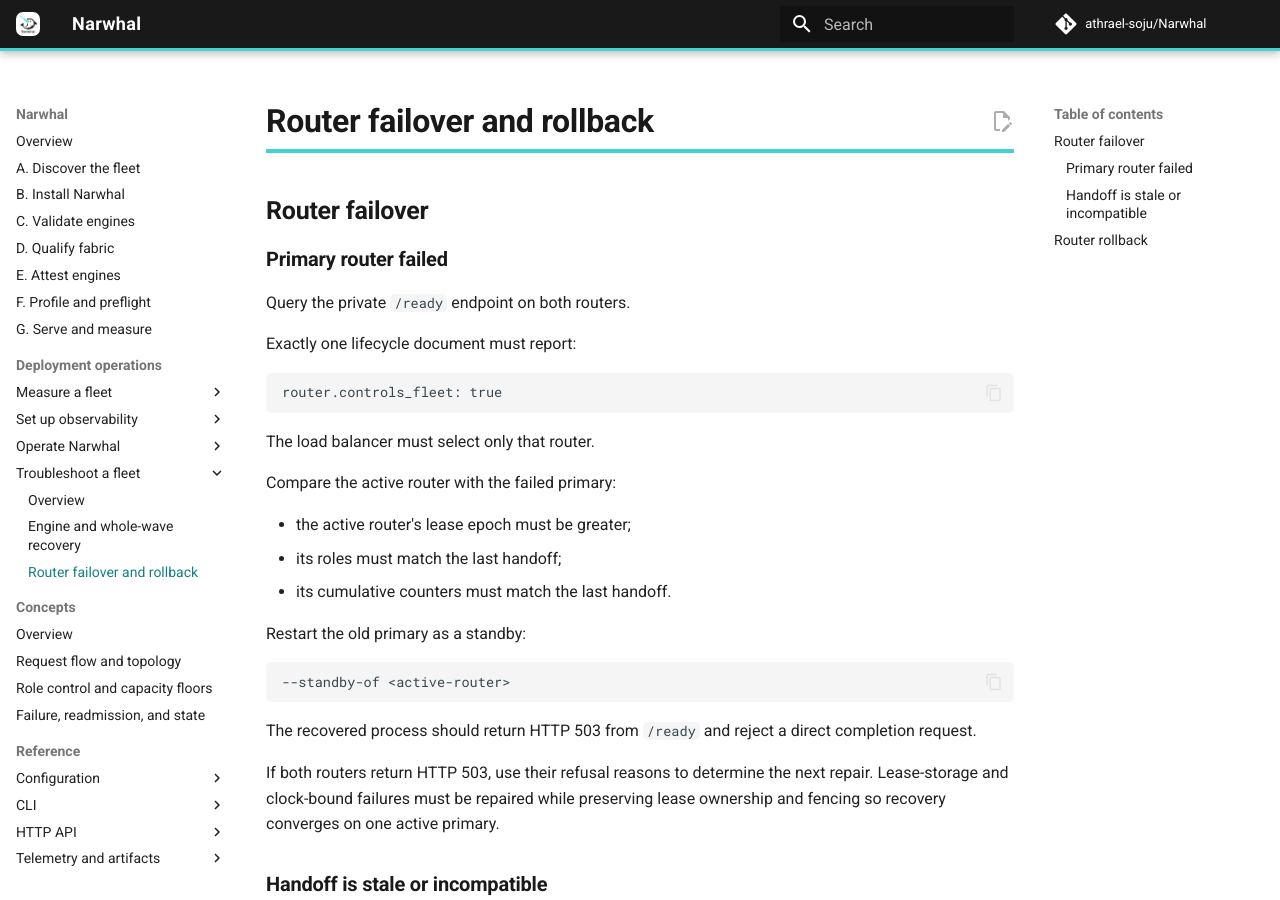
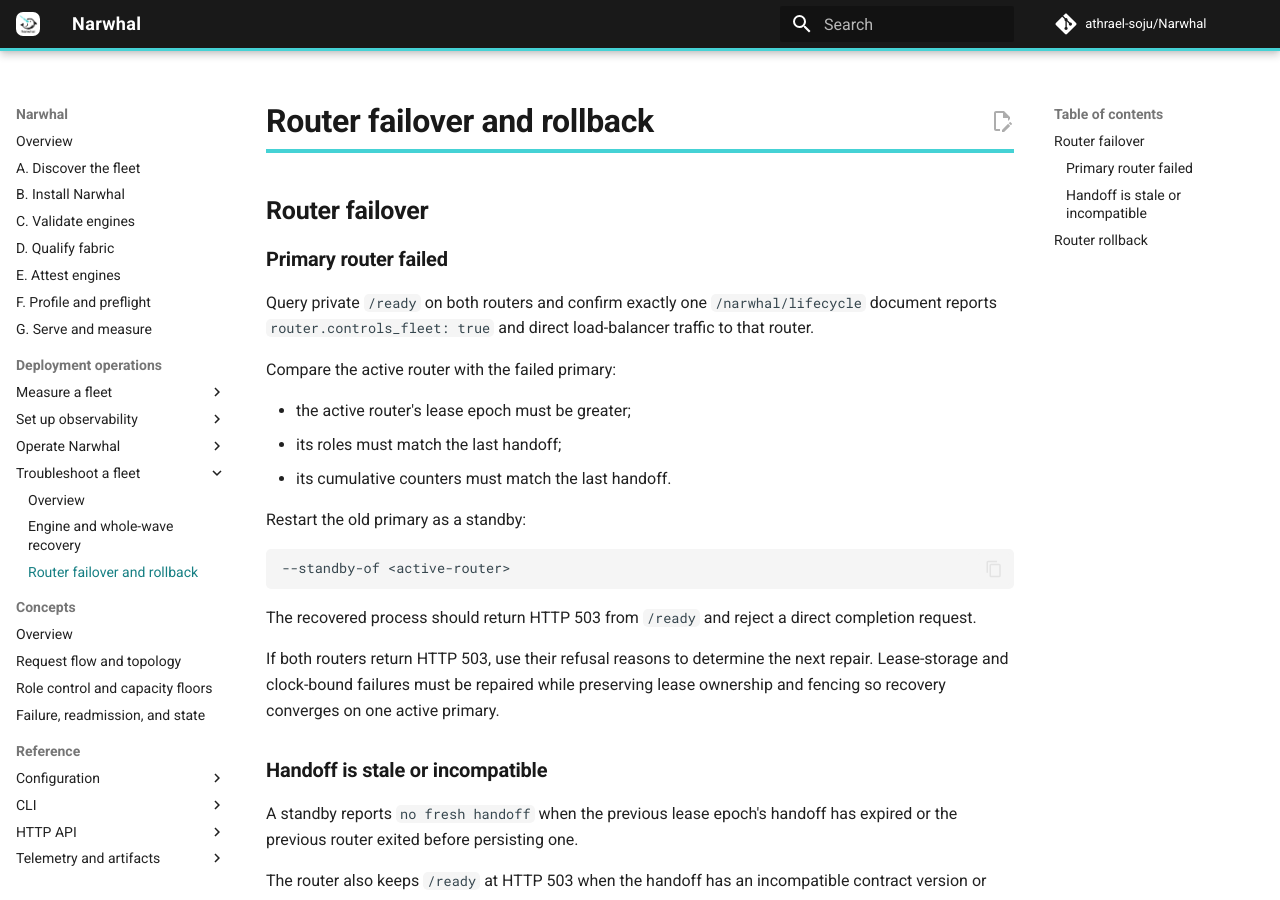
Before and after one commit to athrael-soju/Narwhal, an MkDocs documentation site: the page built from docs/troubleshoot/02-Router-Recovery.md, in a window 1280 px wide and 900 px high. Built offline with MkDocs 1.6.1 and Material for MkDocs 9.7.7, drawn with Linux system fonts in a browser that asks for light colours; comment, search, counter and statistics services are not loaded.

Commit message:
docs: clarify registry digest comparison and router failover instructions

````diff
--- a/docs/troubleshoot/02-Router-Recovery.md
+++ b/docs/troubleshoot/02-Router-Recovery.md
@@ -4,15 +4,7 @@
 
 ### Primary router failed
 
-Query the private `/ready` endpoint on both routers.
-
-Exactly one lifecycle document must report:
-
-```text
-router.controls_fleet: true
-```
-
-The load balancer must select only that router.
+Query private `/ready` on both routers and confirm exactly one `/narwhal/lifecycle` document reports `router.controls_fleet: true` and direct load-balancer traffic to that router.
 
 Compare the active router with the failed primary:
 
````
Also changed, not shown: docs/deploy/03-Validate-Engines.md (+3 -1 lines).
